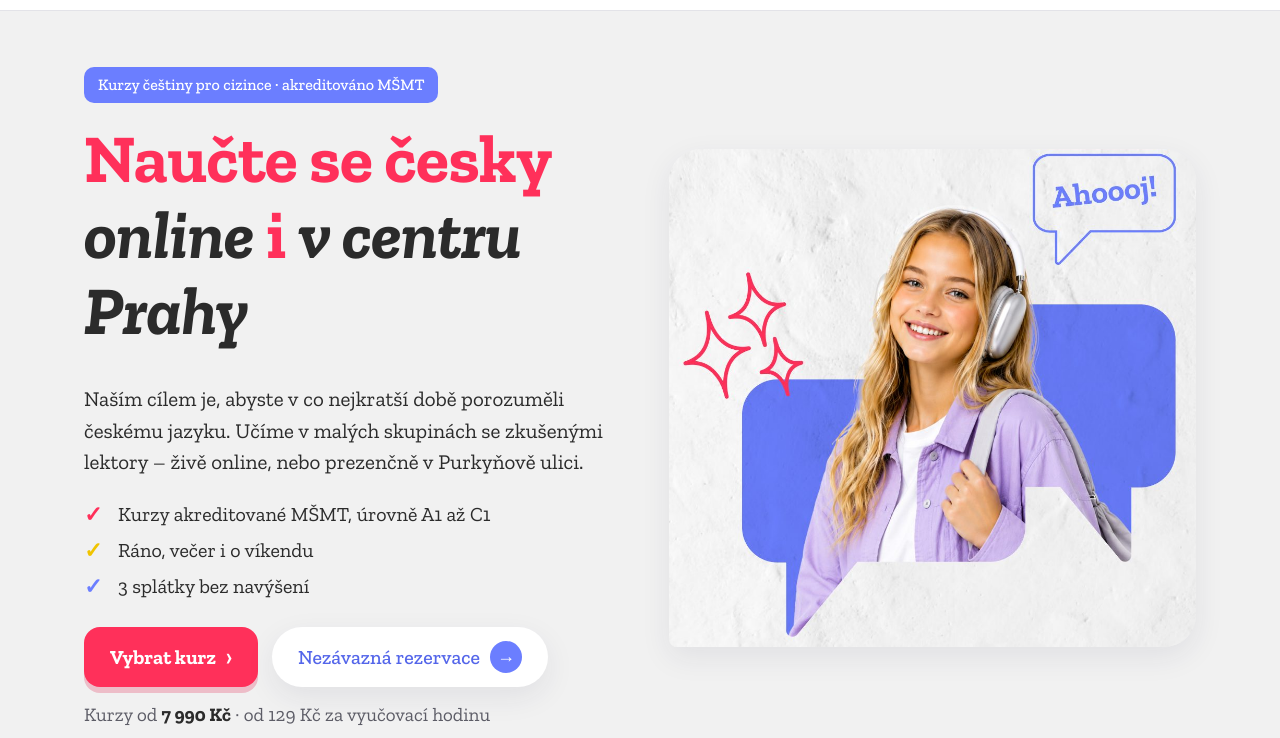
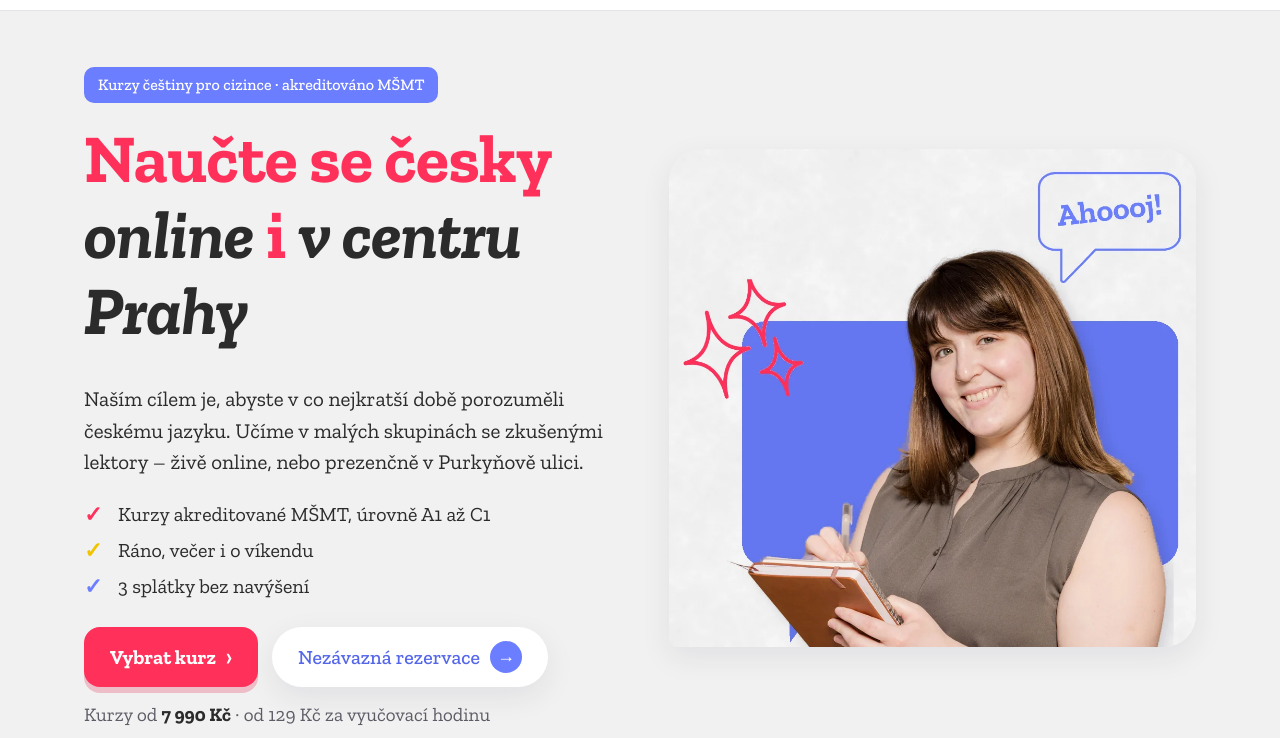
Before and after one commit to prehakmm/edujoy-landing, a plain HTML site: page index.html in a window 1280 px wide. Shown: the part 62-800 px from the top of the page. Drawn offline with Linux system fonts and the light colour scheme.

Commit message:
Hero: adult learner photo instead of teenager (hero-adult.webp)

```diff
--- a/index.html
+++ b/index.html
@@ -45,7 +45,7 @@
       <p class="hero__price">Kurzy od <strong>7 990 Kč</strong> · od 129 Kč za vyučovací hodinu</p>
     </div>
     <div class="hero__visual">
-      <img src="assets/img/hero-ahoj.jpg" alt="Studentka se sluchátky a bublina s nápisem Ahoooj!" width="1010" height="860">
+      <img src="assets/img/hero-adult.webp" alt="Usměvavá studentka kurzu češtiny s poznámkovým blokem a bublina s nápisem Ahoooj!" width="1010" height="955">
     </div>
   </div>
 </section>
```
Also changed, not shown: assets/img/hero-adult.webp (added), assets/img/hero-ahoj.jpg (deleted).
